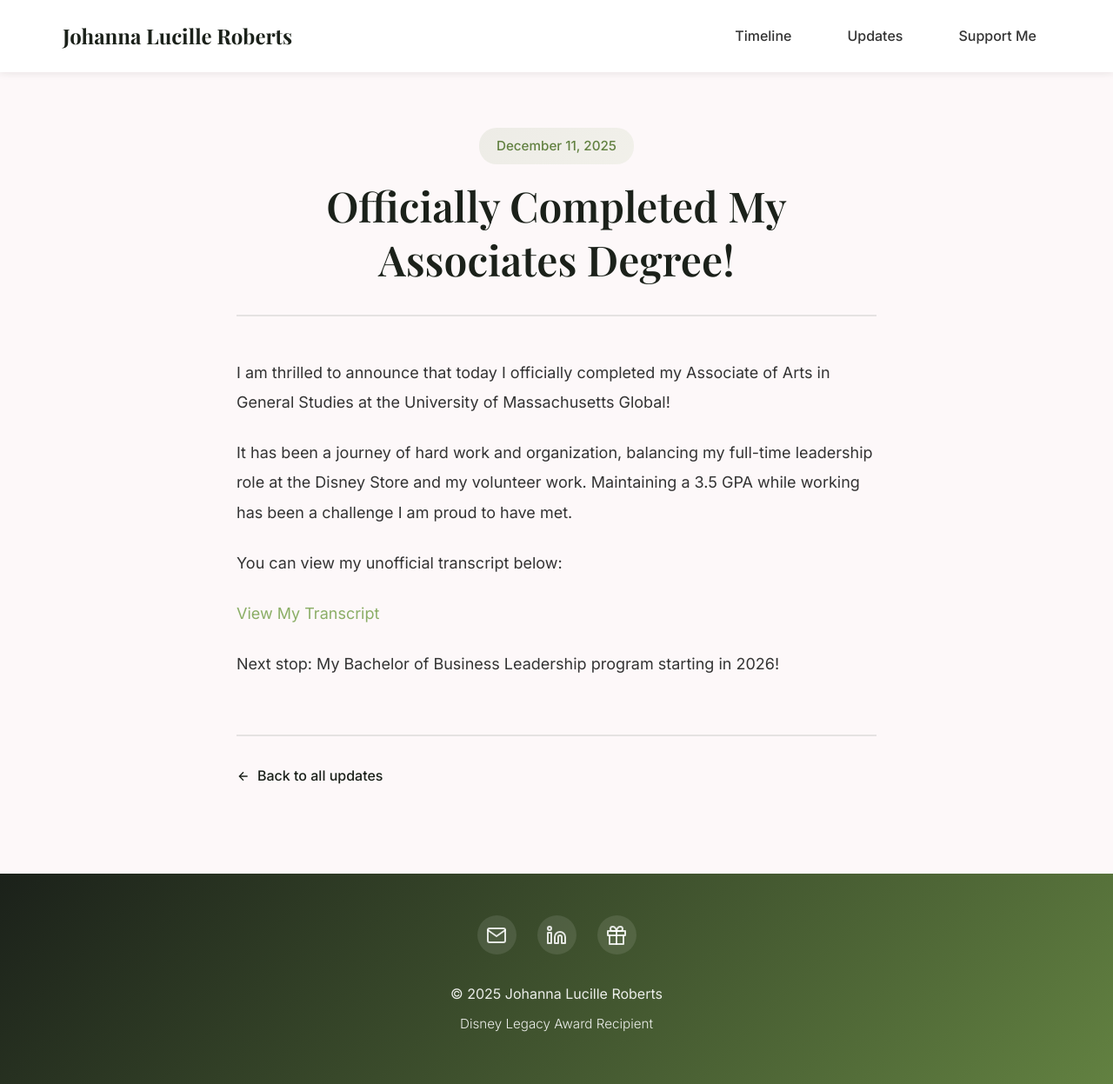
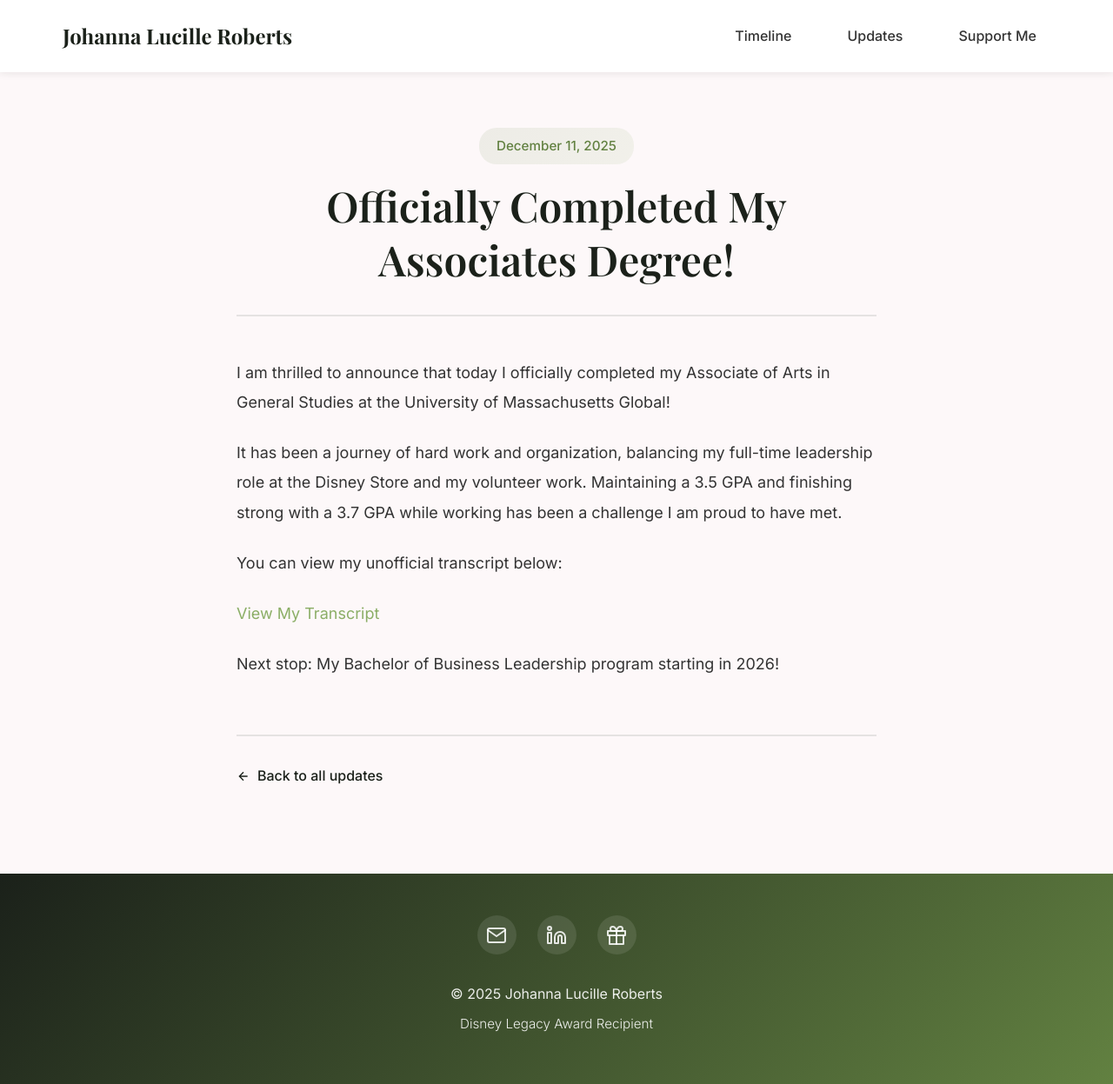
Before and after one commit to DevinTobiasColebrooke/devintobiascolebrooke.github.io, a Jekyll site: the page built from _posts/2025-12-11-associates-degree.md, in a window 1280 px wide and 1247 px high. Shown: the whole window at 87% size. Built offline with Jekyll 4.4.1, drawn with Linux system fonts in a browser that asks for light colours.

Commit message:
Updated associats glog post

```diff
--- a/_posts/2025-12-11-associates-degree.md
+++ b/_posts/2025-12-11-associates-degree.md
@@ -6,7 +6,7 @@ date: 2025-12-11
 
 I am thrilled to announce that today I officially completed my Associate of Arts in General Studies at the University of Massachusetts Global!
 
-It has been a journey of hard work and organization, balancing my full-time leadership role at the Disney Store and my volunteer work. Maintaining a 3.5 GPA while working has been a challenge I am proud to have met.
+It has been a journey of hard work and organization, balancing my full-time leadership role at the Disney Store and my volunteer work. Maintaining a 3.5 GPA and finishing strong with a 3.7 GPA while working has been a challenge I am proud to have met.
 
 You can view my unofficial transcript below:
 
```
